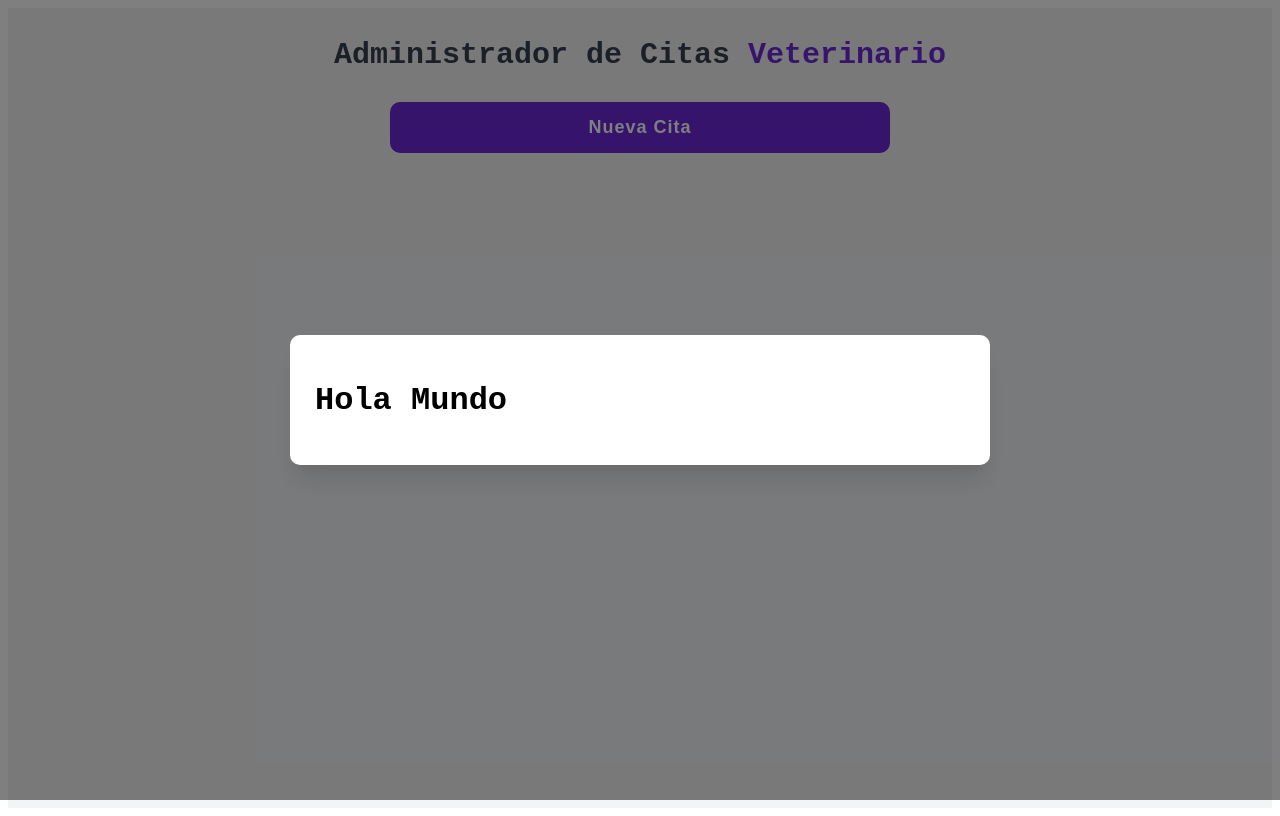
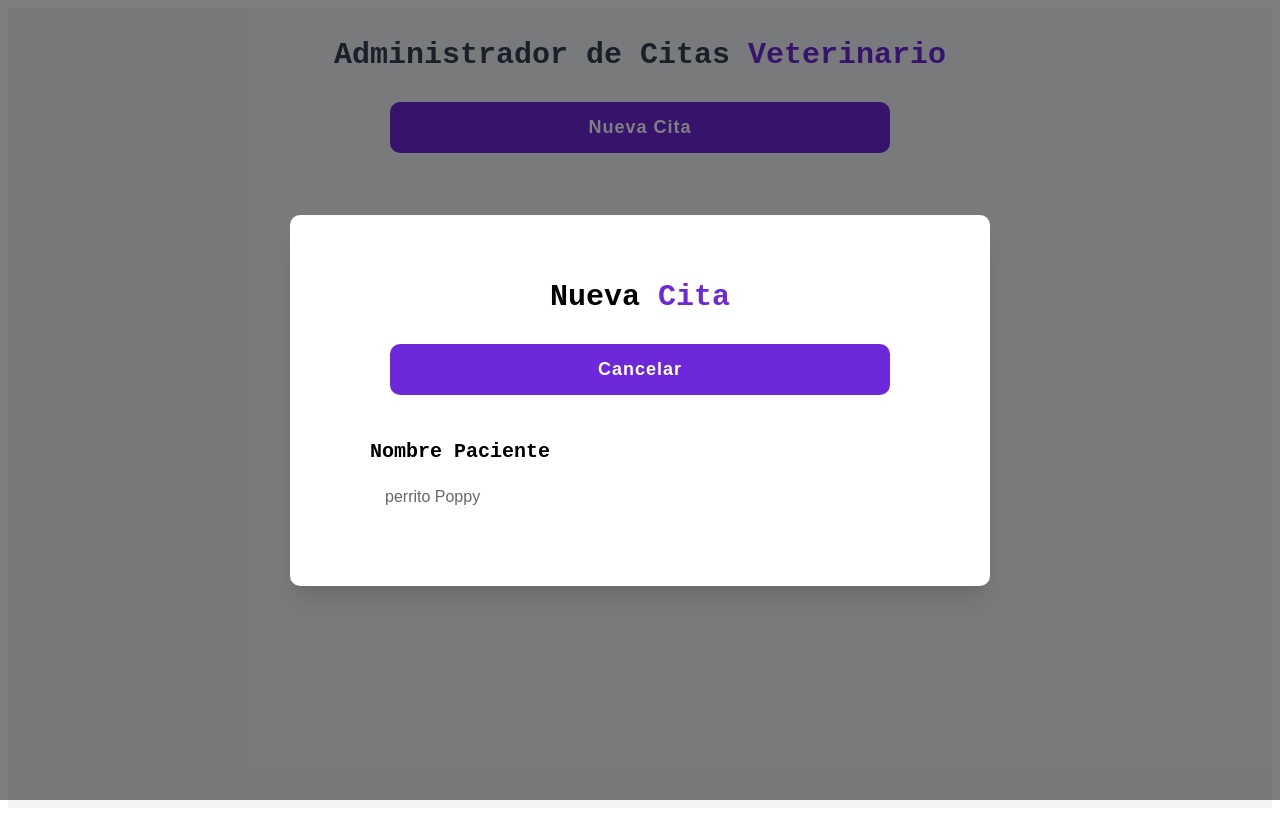
Before and after one commit to valenciaZuriel-cyber/citasReactJS, a React (Vite) app: page / in a window 1280 px wide. Both pictures are taken after a click on the button "Nueva Cita". Built offline with nearby package versions, Linux system fonts and the light colour scheme.

Commit message:
form inputs Part 1

```diff
--- a/src/App.jsx
+++ b/src/App.jsx
@@ -19,7 +19,10 @@ function App() {
       {modalVisible && (
           <div className='modal-overlay' role='dialog' arial-modal="true">
             <div className='modal-content'>
-              <Formulario/>
+              <Formulario
+              modalVisible={modalVisible}
+              setmodalVisible={setmodalVisible}
+              />
             </div>
         </div>
       )}
--- a/src/components/Formulario.jsx
+++ b/src/components/Formulario.jsx
@@ -1,12 +1,42 @@
 // Formulario
 
 import { useState, useEffect } from "react";
+import '../css/formulario.css';
 
 
-const Formulario = () => {
+const Formulario = ({ modalVisible, setmodalVisible}) => {
+    const [paciente, setPaciente] = useState('');
     return(
-        <h1>Hola Mundo</h1>
-    )
+        <div className="formulario-contenido">
+            <h2 className="formulario-titulo">Nueva
+                <span className="formulario-titulo-bold"> Cita</span>
+            </h2>
+            <button
+                className="formulario-btn-cancelar"
+                onClick={() => { setmodalVisible(false) }}
+            >
+                <span className="formulario-btn-texto-cancelar">Cancelar</span>
+            </button>
+
+            <form>
+                <div className="formulario-campo">
+                    <label
+                    htmlFor="paciente"
+                    className="formulario-label"
+                    >Nombre Paciente</label>
+                    <input
+                    id="paciente"
+                    type="text"
+                    className="formulario-input"
+                    placeholder="perrito Poppy"
+                    value={paciente}
+                    onChange={(e) => {setPaciente(e.target.value) }}
+                    />
+                </div>
+            </form>
+        </div>
+
+    );
 };
 
 
--- /dev/null
+++ b/src/css/formulario.css
@@ -0,0 +1,79 @@
+.formulario-contenido{
+    padding: 30px;
+    border-radius: 12px;
+    box-sizing: border-box;
+    width: 100%;
+    max-width: 600px;
+    margin: 0 auto;
+}
+
+.formulario-titulo{
+    font-size: 30px;
+    font-weight: 600;
+    text-align: center;
+    margin-top: 10px;
+    margin-bottom: 20px;
+}
+
+.formulario-titulo-bold{
+    font-weight: 900;
+    color: #6D28D9;
+}
+
+.formulario-btn-cancelar{
+    display: block;
+    background-color: #6D28D9;
+    padding: 15px;
+    margin: 30px auto;
+    border-radius: 10px;
+    border: none;
+    cursor: pointer;
+    width: 100%;
+    max-width: 500px;
+    transition: background-color 0.2 ease;
+}
+
+.formulario-btn-cancelar:hover{
+    background-color: #5b21b6;
+}
+
+.formulario-btn-texto-cancelar{
+    text-align: center;
+    color: #FFF;
+    font-size: 18px;
+    font-weight: 900;
+    text-decoration: uppercase;
+    letter-spacing: 1px;
+}
+
+.formulario-campo{
+    display: flex;
+    flex-direction: column;
+    margin-top: 10px;
+    margin-bottom: 10px;
+}
+
+.formulario-label{
+    margin-top: 15px;
+    margin-bottom: 10px;
+    font-size: 20px;
+    font-weight: 600;
+}
+
+.formulario-input{
+    padding: 15px;
+    border-radius: 10px;
+    border: none;
+    font-size: 16px;
+    color: #333333;
+    box-sizing: border-box;
+    width: 100%;
+}
+
+.formulario-input::placeholder{
+    color: #666666
+}
+
+.formulario-input:focus{
+    outline: 2px solid #F59E0B;
+}
```
